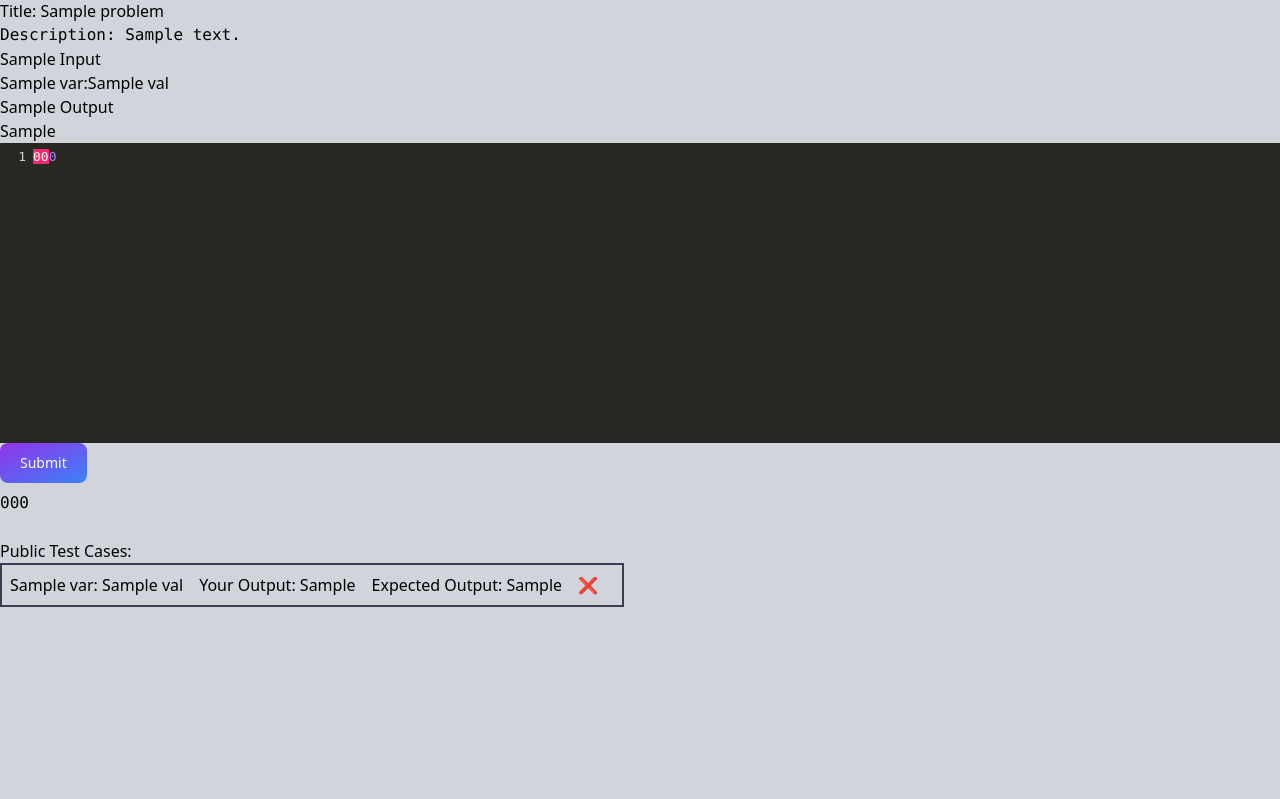
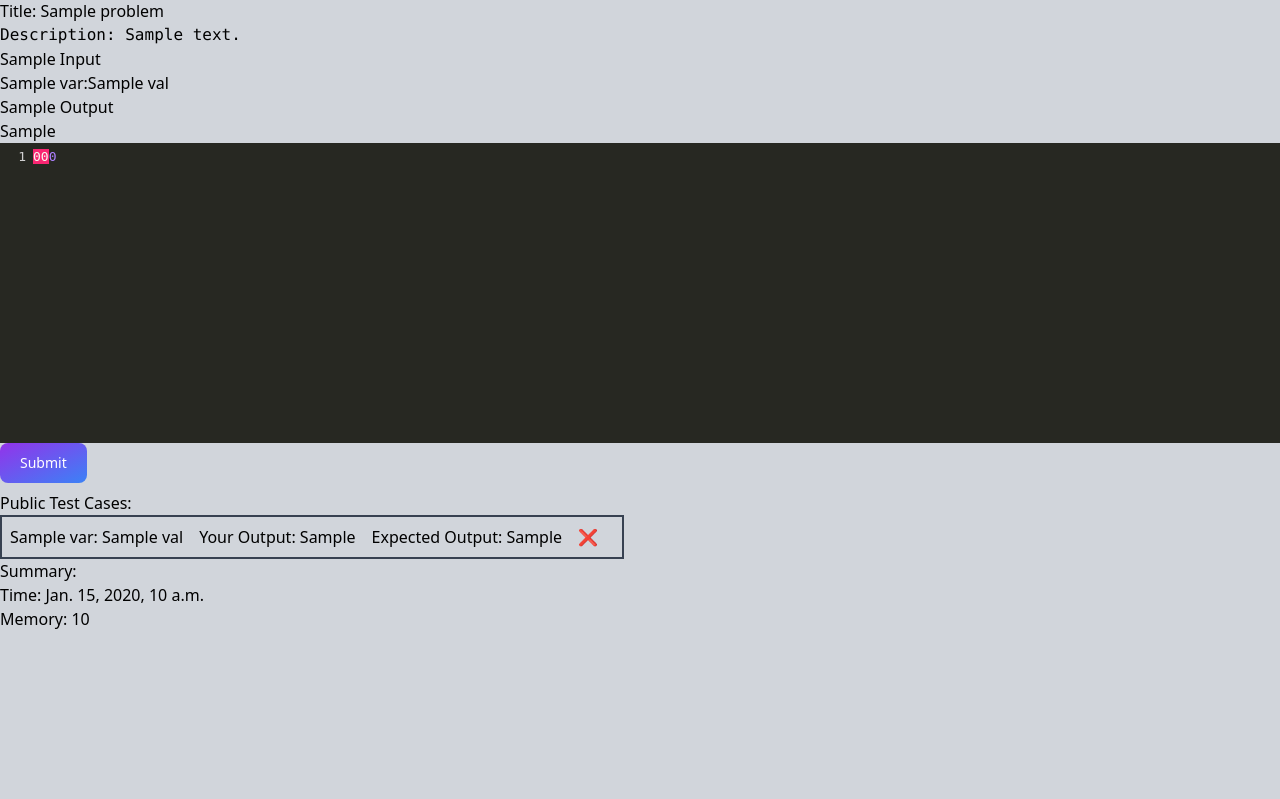
Before and after one commit to Soumen3/Upgrade_Lab, a Django app: template templates/coding/problem_detail.html in a window 1280 px wide. Shown: the part 74-873 px from the top of the page. Run offline with Django 5.2, Linux system fonts and the light colour scheme; tables that the repository leaves empty hold one stand-in row (values such as "Sample post"); the template is opened without the code that fills it: values that come from a table or form of the project are taken from there, most other values are stand-ins (such as "Sample title", 1, 10 or a date in 2020); data that the repository does not hold is empty; some libraries are stand-ins or nearby versions.

Commit message:
code exxecution time add

```diff
--- a/templates/coding/problem_detail.html
+++ b/templates/coding/problem_detail.html
@@ -39,10 +39,6 @@
             >Submit</button>
         </form>
 
-        <pre>
-{{ code_snippets.code }}
-        </pre>
-
         <script>
             var editor = CodeMirror.fromTextArea(document.getElementById('code-editor'), {
                 lineNumbers: true,
@@ -74,6 +70,13 @@
                     {% endfor %}
                 </div>
         {% endif %}
+        {% if summary %}
+            <h3>Summary:</h3>
+            <div class="summary">
+                <p>Time: {{ summary.average_execution_time }}</p>
+                <p>Memory: {{ summary.average_memory_used }}</p>
+            </div>
+        {% endif %}
 
     </div>
 
```
Also changed, not shown: coding/views.py (+11 -2 lines).
